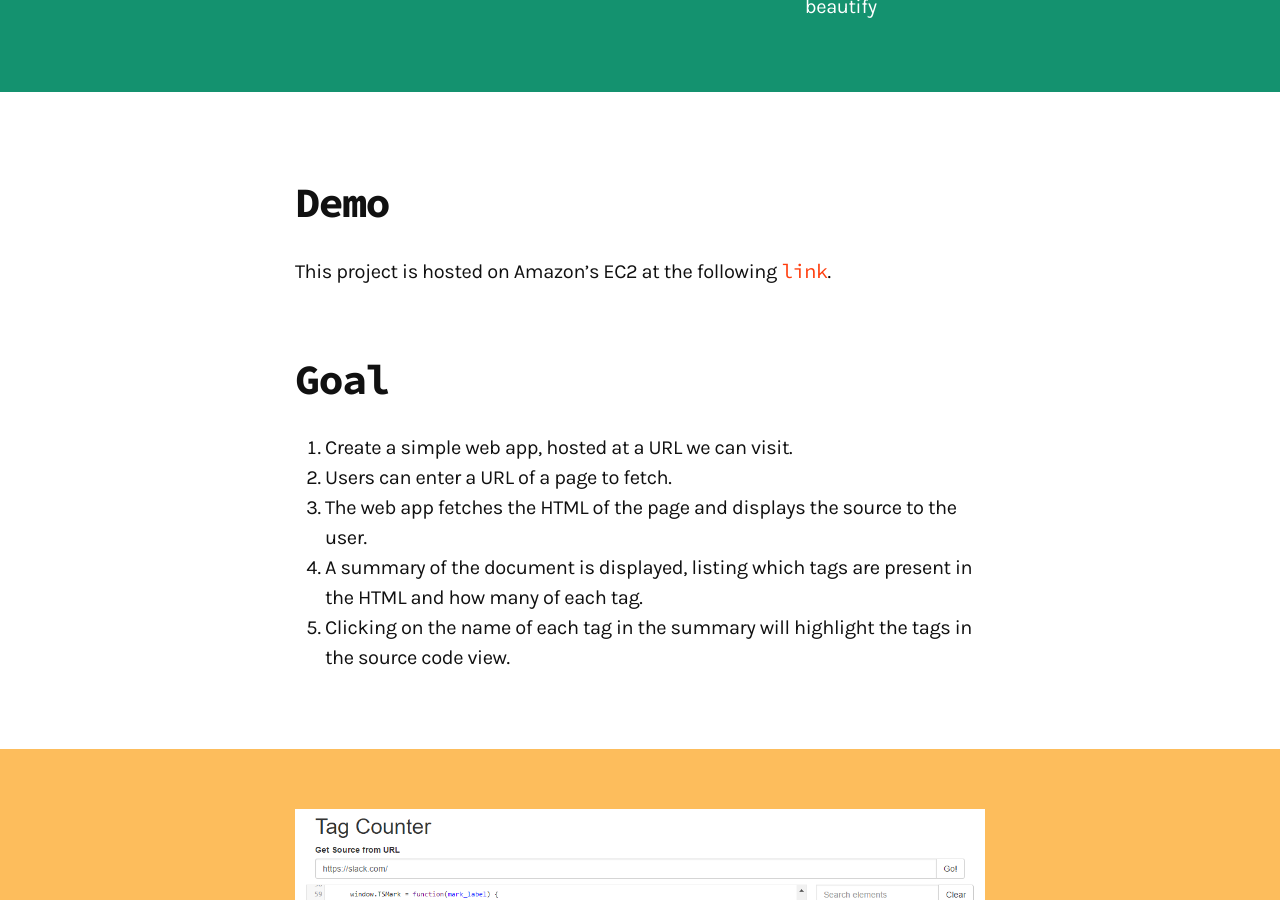
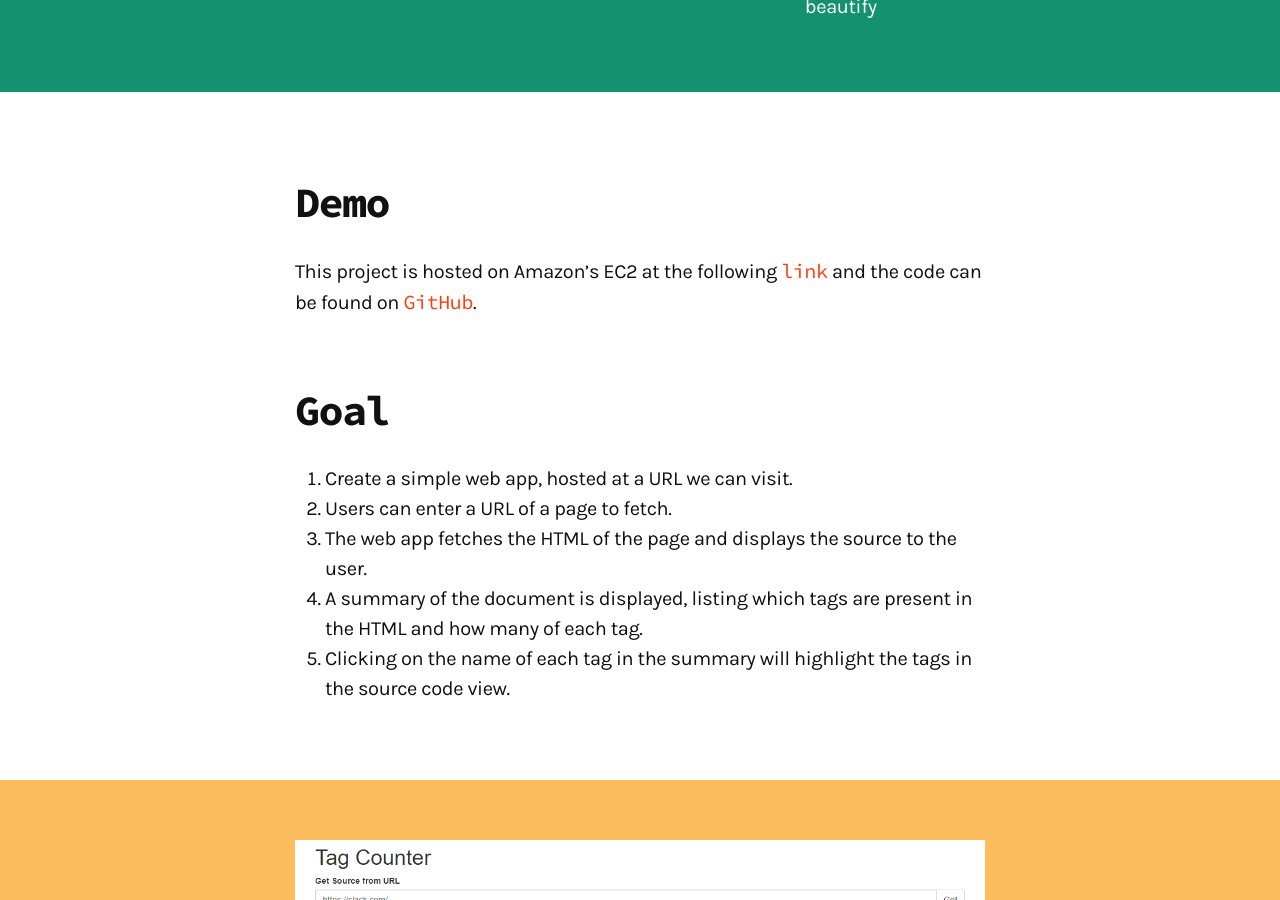
Before and after one commit to dotheygandalf/portfolio, a Jekyll site: the page built from _posts/2016-06-28-html-tag-counter.markdown, in a window 1280 px wide and 900 px high, scrolled down 566 px. Built offline with Jekyll 4.4.1, drawn with Linux system fonts in a browser that asks for light colours; nearby versions of some CDN libraries.

Commit message:
add link to sources

```diff
--- a/_posts/2016-06-28-html-tag-counter.markdown
+++ b/_posts/2016-06-28-html-tag-counter.markdown
@@ -16,7 +16,7 @@ intro: "Small webapp that counts HTML elements of webpages."
 
 ## Demo
 
-This project is hosted on Amazon's EC2 at the following [link](http://ec2-54-186-30-18.us-west-2.compute.amazonaws.com/){:target="_blank"}.
+This project is hosted on Amazon's EC2 at the following [link](http://ec2-54-186-30-18.us-west-2.compute.amazonaws.com/){:target="_blank"} and the code can be found on [GitHub](https://github.com/dotheygandalf/htmlTagCounter){:target="_blank"}.
 
 ## Goal
 
```
